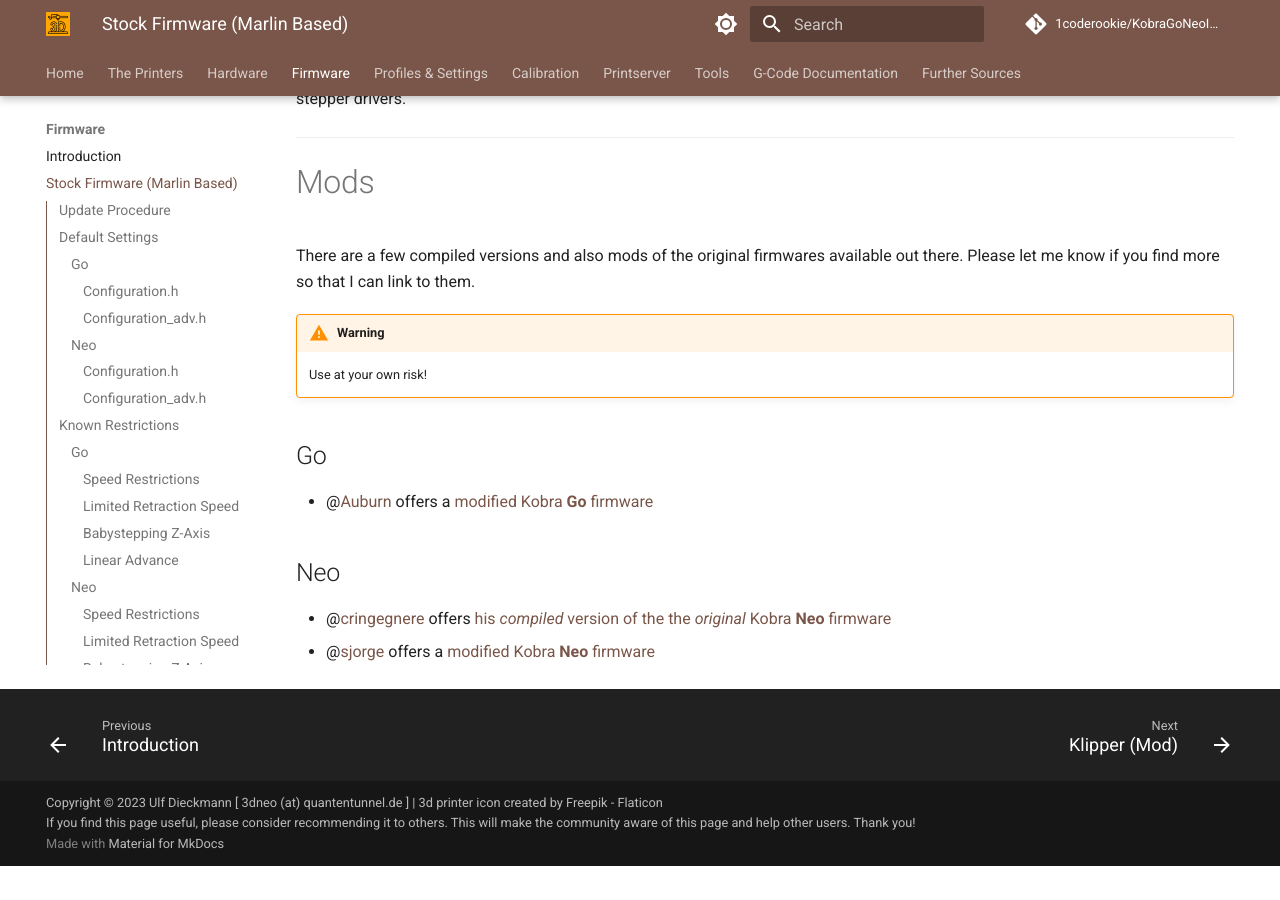
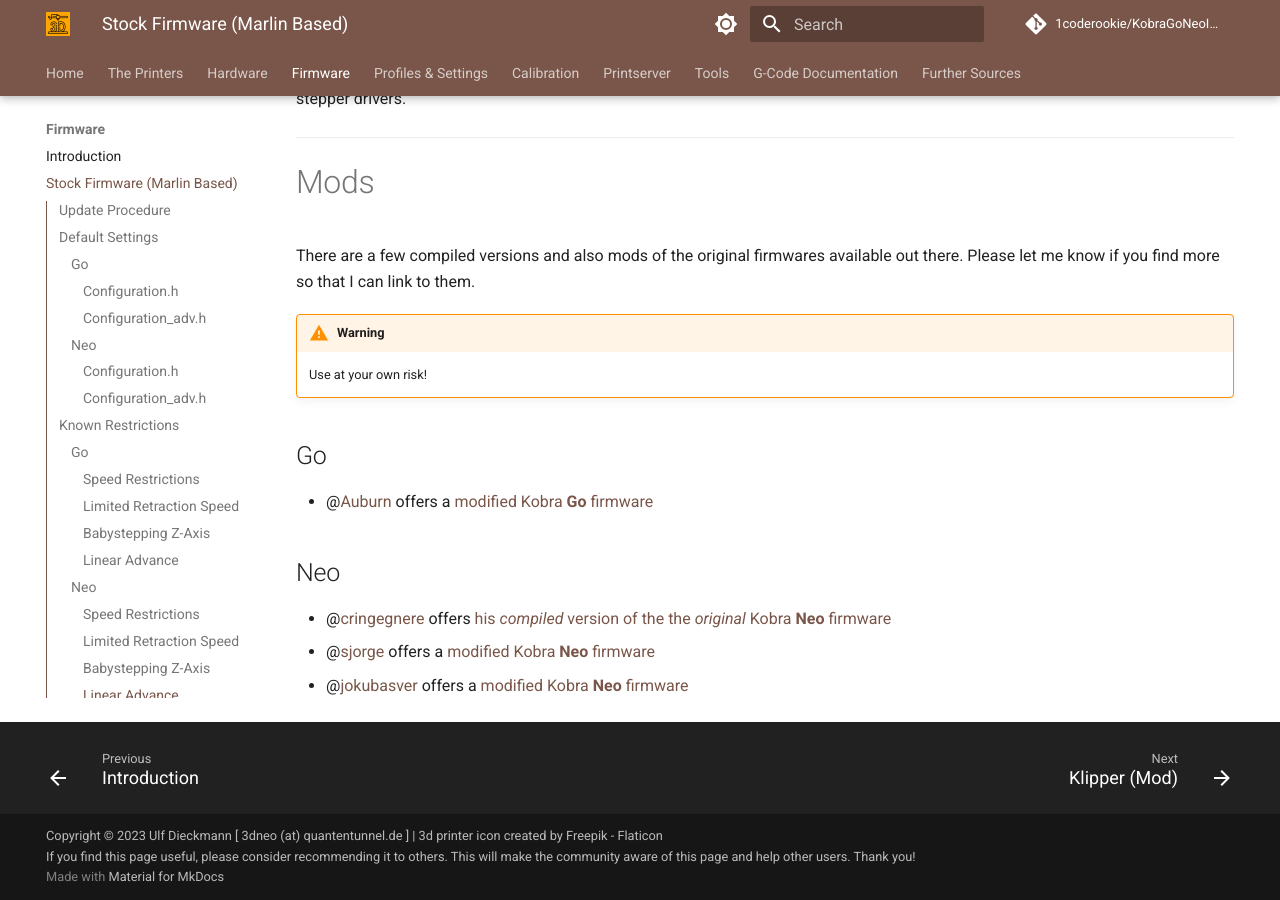
Before and after one commit to 1coderookie/KobraGoNeoInsights, an MkDocs documentation site: the page built from docs/firmware/fw_marlin.md, in a window 1280 px wide and 900 px high, scrolled down 17055 px. Built offline with MkDocs 1.6.1 and Material for MkDocs 9.7.7, drawn with Linux system fonts in a browser that asks for light colours; comment, search, counter and statistics services are not loaded; before the commit the page ends 17921 px from its top, so only the background shows below that.

Commit message:
Update fw_marlin.md

```diff
--- a/docs/firmware/fw_marlin.md
+++ b/docs/firmware/fw_marlin.md
@@ -866,3 +866,4 @@
 
 - @[cringegnere](https://github.com/cringegnere) offers [his *compiled* version of the the *original* Kobra **Neo** firmware](https://github.com/cringegnere/Kobra_Neo/releases/tag/v1.3.3_original)
 - @[sjorge](https://github.com/sjorge) offers a [modified Kobra **Neo** firmware](https://github.com/sjorge/Kobra_Neo_Fw)
+- @[jokubasver](https://github.com/jokubasver) offers a [modified Kobra **Neo** firmware](https://github.com/jokubasver/Kobra_Neo)
```
